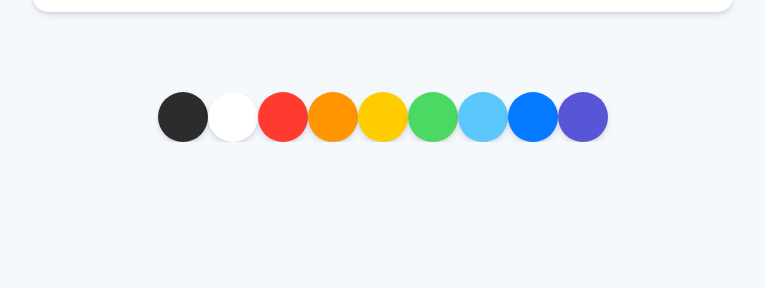
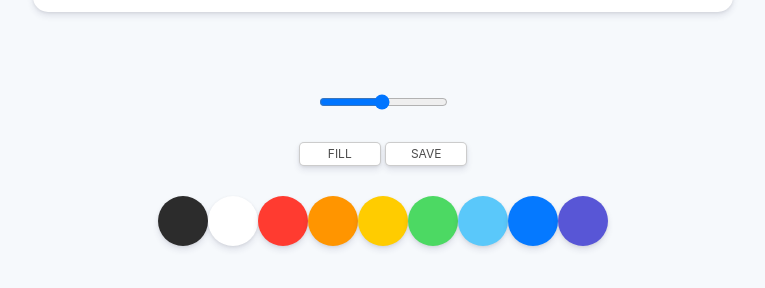
Before and after one commit to lsm32333/paintjs, a plain HTML site: page index.html in a window 1280 px wide. Shown: the part 738-1026 px from the top of the page, without its empty margins (257-1022 px from the left). Before the commit the page ends 880 px from the top, so only its background shows below. Drawn offline with Linux system fonts and the light colour scheme.

Commit message:
#1.2 Styles part Two

```diff
--- a/index.html
+++ b/index.html
@@ -10,6 +10,20 @@
   <body>
     <canvas id="jsCanvas" class="canvas"></canvas>
     <div class="controls">
+        <div class="controls__range">
+            <input
+                type="range"
+                id="jsRange"
+                min="0.1"
+                max="5.0"
+                value="2.5"
+                step="0.1"
+            />
+        </div>
+        <div class="controls__btns">
+            <button id="jsMode">Fill</button>
+            <button id="jsSav">Save</button>
+        </div>
         <div class="controls__colors" id="jsColors">
             <div class="controls__color" style="background-color: #2c2c2c"></div>
             <div class="controls__color" style="background-color: white"></div>
--- a/styles.css
+++ b/styles.css
@@ -6,7 +6,7 @@
   display: flex;
   flex-direction: column;
   align-items: center;
-  padding-top: 50px;
+  padding: 50px 0px;
 }
 
 .canvas {
@@ -19,6 +19,33 @@
 
 .controls {
   margin-top: 80px;
+  display: flex;
+  flex-direction: column;
+  align-items: center;
+}
+
+.controls .controls__btns {
+  margin-bottom: 30px;
+}
+
+.controls__btns button {
+  all: unset;
+  cursor: pointer;
+  background-color: white;
+  padding: 5px 0px;
+  width: 80px;
+  text-align: center;
+  border-radius: 5px;
+  box-shadow: 0 4px 6px rgba(50, 50, 93, 0.11), 0 1px 3px rgba(0, 0, 0, 0.08);
+  border: 1px solid rgba(0, 0, 0, 0.2);
+  color: rgba(0, 0, 0, 0.7);
+  text-transform: uppercase;
+  font-weight: 800px;
+  font-size: 12px;
+}
+
+.controls__btns button:active {
+  transform: scale(0.98);
 }
 
 .controls .controls__colors {
@@ -31,5 +58,8 @@
   border-radius: 25px;
   cursor: pointer;
   box-shadow: 0 4px 6px rgba(50, 50, 93, 0.11), 0 1px 3px rgba(0, 0, 0, 0.08);
+}
 
+.controls .controls__range {
+  margin-bottom: 30px;
 }
```
